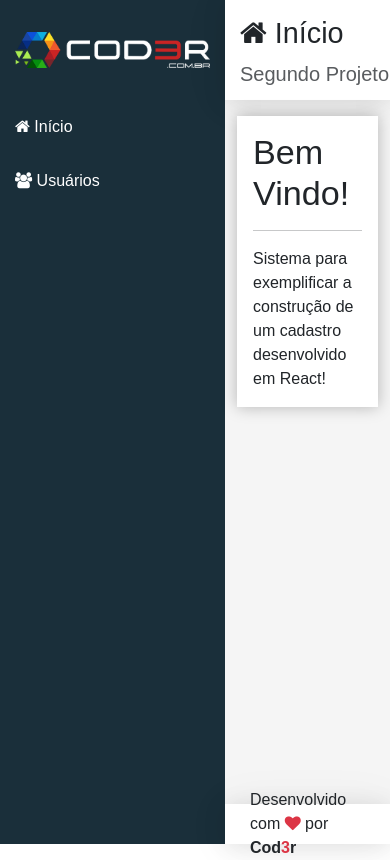
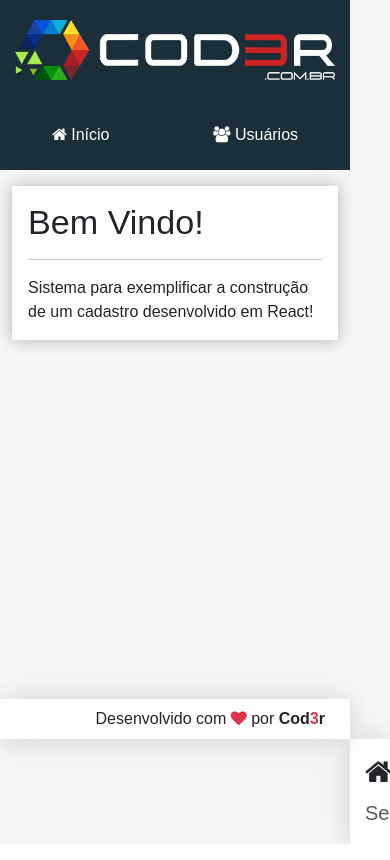
Before and after one commit to diogo-lima-flooxai/crud-project, a React (Create React App) app in the folder frontend/: page / in a window 390 px wide. Built offline with nearby package versions, Linux system fonts and the light colour scheme.

Commit message:
feat: add responsiveness

```diff
--- a/frontend/src/components/template/Logo.css
+++ b/frontend/src/components/template/Logo.css
@@ -9,3 +9,9 @@
   width: 100%;
   padding: 0px 15px;
 }
+
+@media (max-width: 576px) {
+  aside.logo img {
+    width: 350px;
+  }
+}
--- a/frontend/src/components/template/Nav.css
+++ b/frontend/src/components/template/Nav.css
@@ -17,3 +17,20 @@
 .menu a:hover {
   background: linear-gradient(135deg, #07a7e3 0%, #32dac3 100%);
 }
+
+@media(max-width: 768px) {
+  .menu {
+    display: flex;
+    justify-content: flex-start;
+    align-items: center;
+    height: 100%;
+    justify-content: space-around;
+  }
+
+  .menu a {
+    display: inline;
+    padding: 10px;
+    margin: 0px;
+  }
+
+}
--- a/frontend/src/main/App.css
+++ b/frontend/src/main/App.css
@@ -3,6 +3,7 @@
 
   --logo-height: 100px;
   --header-height: 100px;
+  --menu-top-height: 70px;
   --aside-width:225px;
   --footer-height: 40px;
 
@@ -47,3 +48,19 @@
 footer.footer {
   grid-area: footer;
 }
+
+@media (max-width: 768px) {
+  .app {
+    grid-template-rows: var(--header-height) var(--menu-top-height) 1fr var(--footer-height);
+     grid-template-columns: var(--aside-width) 1fr;
+    grid-template-areas: "logo header"  "menu menu" "content content" "footer footer";
+  }
+}
+
+@media (max-width: 576px) {
+  .app {
+    grid-template-rows: var(--logo-height) var(--menu-top-height) 1fr var(--footer-height);
+    grid-template-columns: 1fr;
+    grid-template-areas: "logo" "menu" "content" "footer";
+  }
+}
```
